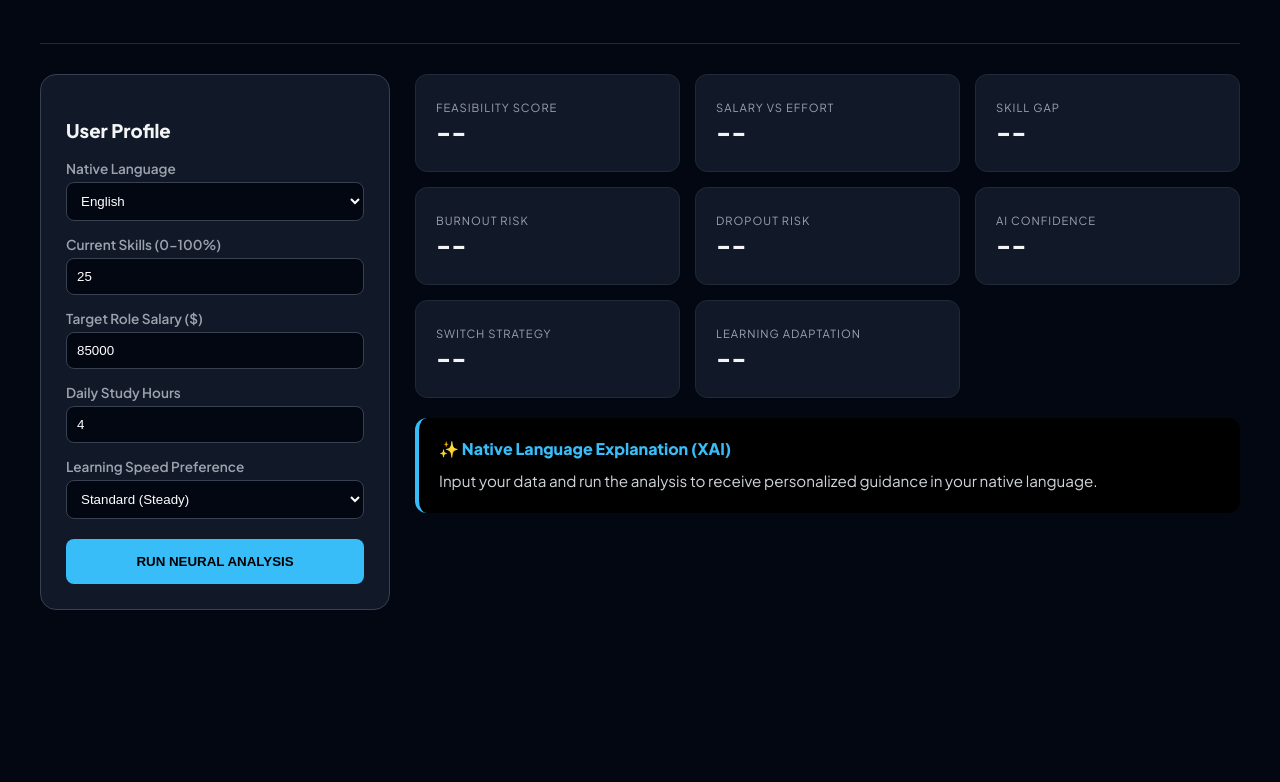
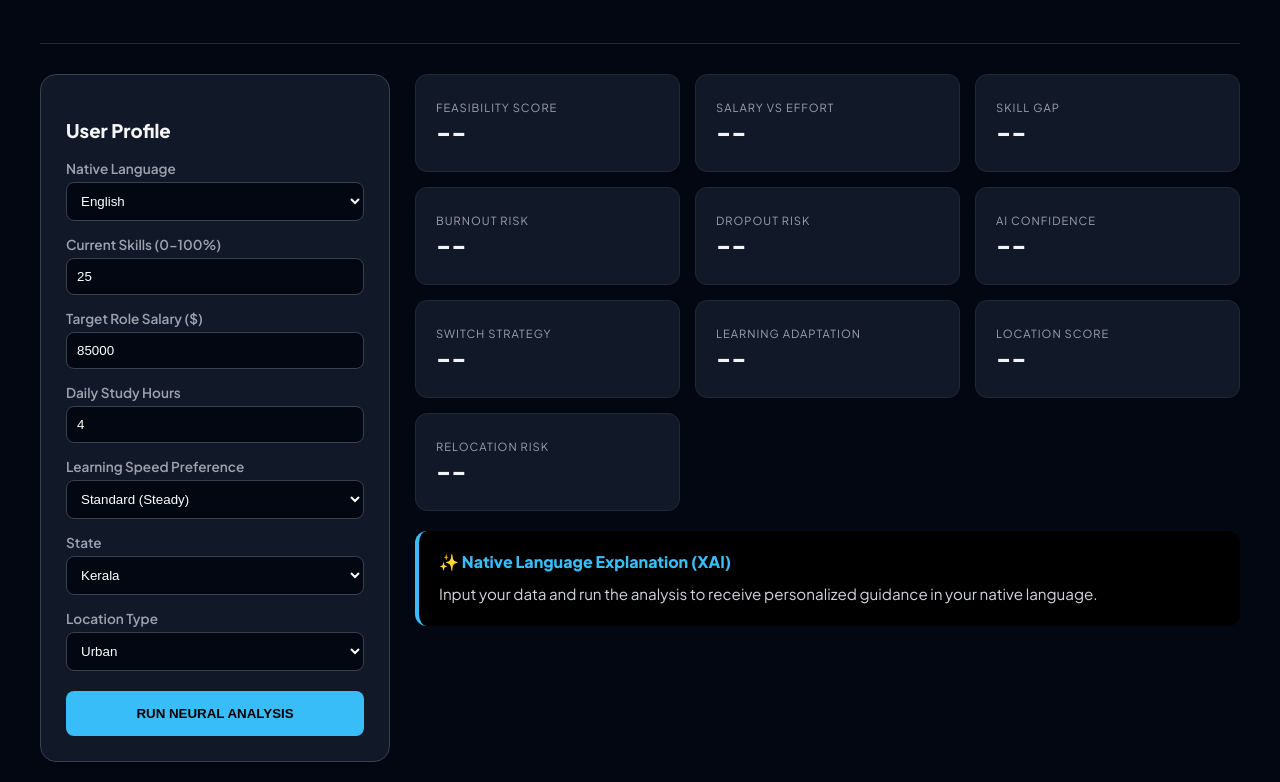
Before and after one commit to Adammoncydavid/AI-CAREER-NAVIGATOR, a plain HTML site: page index.html in a window 1280 px wide. Shown: the part 158-940 px from the top of the page. Before the commit the page ends 800 px from the top, so only its background shows below. Drawn offline with Linux system fonts and the light colour scheme.

Commit message:
Update index.html

```diff
--- a/index.html
+++ b/index.html
@@ -212,6 +212,21 @@
                     <option value="0.7">Balanced (Slow & Deep)</option>
                 </select>
 
+                <label>State</label>
+                <select id="state">
+                    <option>Kerala</option>
+                    <option>Tamil Nadu</option>
+                    <option>Karnataka</option>
+                </select>
+
+                <label>Location Type</label>
+                <select id="location_type">
+                    <option value="Urban">Urban</option>
+                    <option value="Semi-Urban">Semi-Urban</option>
+                    <option value="Rural">Rural</option>
+                </select>
+
+
                 <button onclick="calculateAI()">RUN NEURAL ANALYSIS</button>
             </aside>
 
@@ -249,6 +264,16 @@
                         <span class="lab">Learning Adaptation</span>
                         <span id="res_adapt" class="val">--</span>
                     </div>
+                    <div class="metric">
+                        <span class="lab">Location Score</span>
+                        <span id="res_location_score" class="val">--</span>
+                    </div>
+
+                    <div class="metric">
+                        <span class="lab">Relocation Risk</span>
+                        <span id="res_relocation" class="val">--</span>
+                    </div>
+
                 </div>
 
                 <div class="console">
@@ -267,6 +292,9 @@
             const hours = document.getElementById('study_hours').value;
             const salary = document.getElementById('target_salary').value;
             const lang = document.getElementById('language').value;
+            const state = document.getElementById('state').value;
+            const locationType = document.getElementById('location_type').value;
+
 
             // 2. Map the dropdown text to match your CSV categories (Steady, Turbo, or Deep)
             const speedText = document.getElementById('speed').selectedOptions[0].text;
@@ -276,8 +304,11 @@
 
             try {
                 // 3. Single Fetch call to your Python FastAPI server
-                const response = await fetch(`https://ai-career-navigator-1uhe.onrender.com/predict?skills=${skills}&hours=${hours}&salary=${salary}&lang=${lang}&speed=${speed}`)
-                    ;
+                const response = await fetch(
+                    `http://127.0.0.1:8000/predict
+?skills=${skills}&hours=${hours}&salary=${salary}&lang=${lang}&speed=${speed}&state=${state}&location_type=${locationType}`
+                );
+
 
                 if (!response.ok) {
                     throw new Error('Server response was not ok');
@@ -294,6 +325,9 @@
                 document.getElementById('res_conf').innerText = data.confidence + "%";
                 document.getElementById('res_switch').innerText = data.status;
                 document.getElementById('res_adapt').innerText = data.adaptation;
+                document.getElementById('res_location_score').innerText = data.location_score + "%";
+                document.getElementById('res_relocation').innerText = data.relocation_risk;
+
 
                 // 5. Update Native Language Explanation (XAI) console
                 document.getElementById('xai_output').innerText = data.explanation;
```
